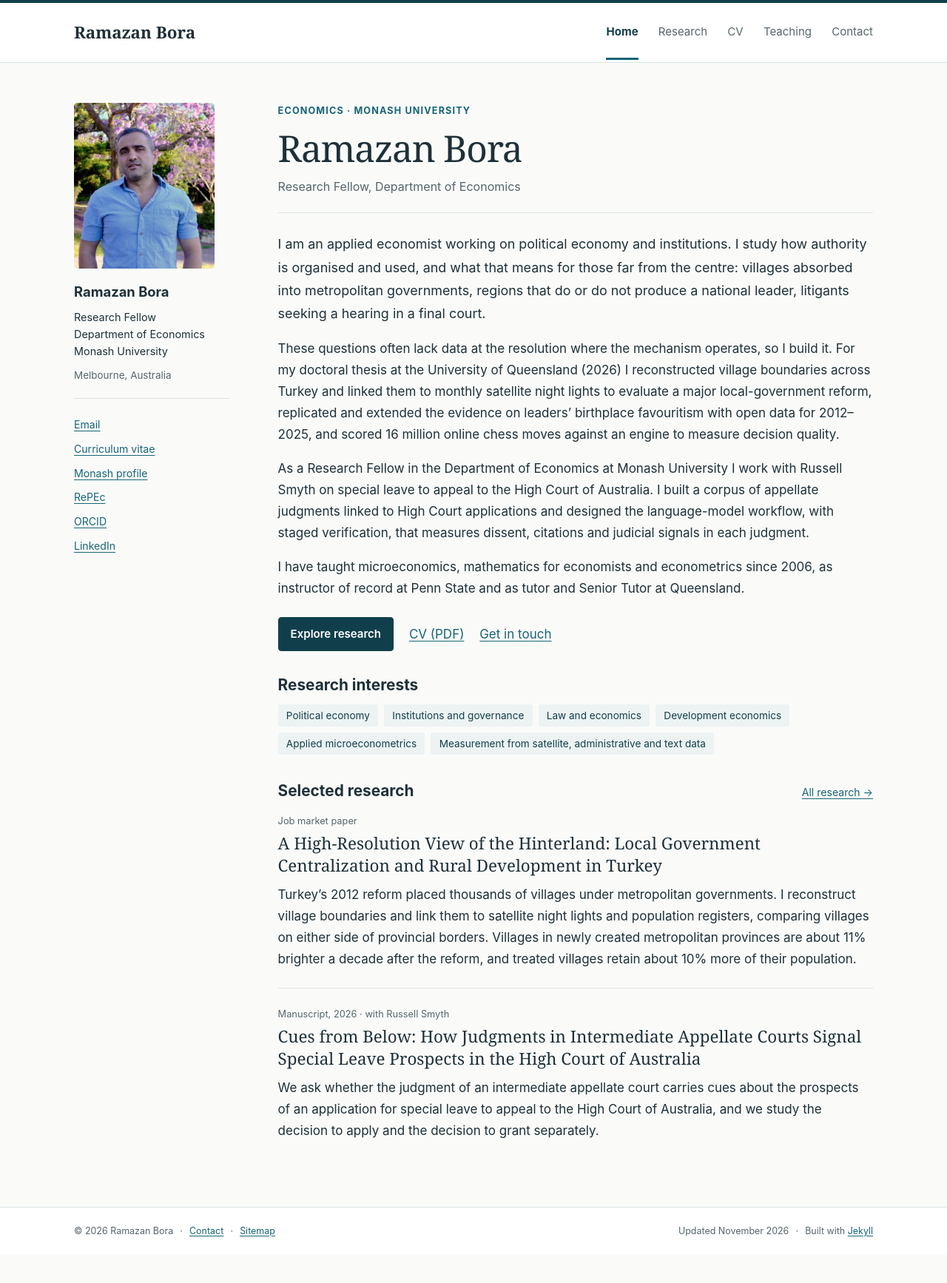
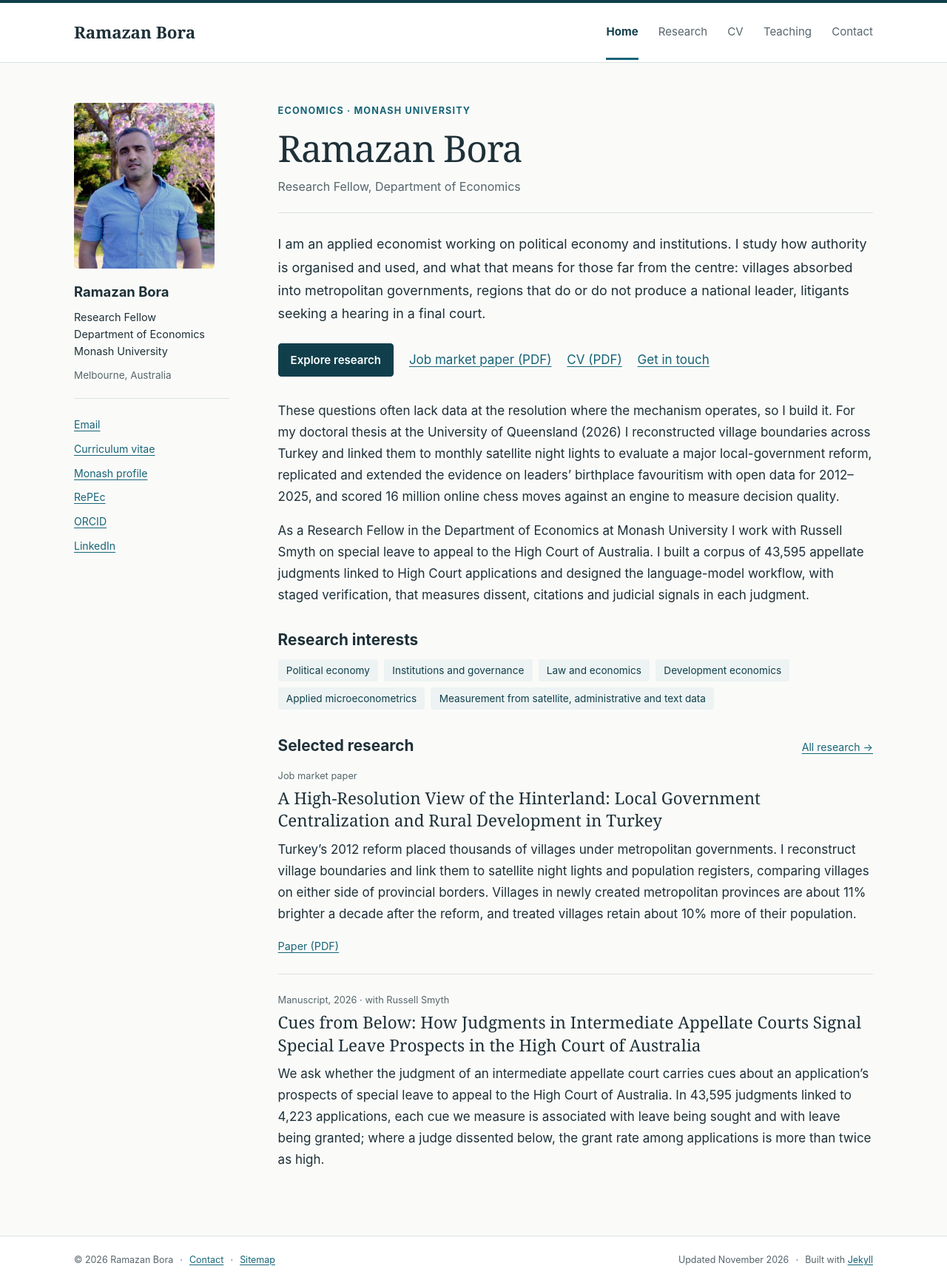
Before and after one commit to ramazanbora/ramazanbora.github.io, a Jekyll site: the page built from _pages/about.md, in a window 1280 px wide. Shown: the whole page at 74% size. Built offline with Jekyll 4.4.1, drawn with Linux system fonts in a browser that asks for light colours; before the commit the page ends 1695 px from its top, so only the background shows below that.

Commit message:
Post the job market paper, expand the court paper, tighten the home page
- Job market paper: files/Bora_JMP.pdf, linked as "Paper (PDF)" from the
  home, research, CV and paper pages in place of "available on request".
- "Cues from Below": fuller description with the corpus, the measures, the
  main results, the measurement approach and the December 2026 workshop.
- Research page opens with the questions and the approach instead of the
  generic paragraph.
- Home page: teaching paragraph removed, buttons moved up under the first
  paragraph, corpus size stated. On phones the name appears once.
- Public CV: full "Cues from Below" abstract restored.
- validate_site.py and README updated for the new file.

Co-Authored-By: Claude Fable 5.2 <noreply@anthropic.com>

```diff
--- a/_data/research.yml
+++ b/_data/research.yml
@@ -4,7 +4,7 @@
   status: "Job market paper"
   authors: "Ramazan Bora"
   url: /research/hinterland-abstract/
-  request_paper: true
+  paper_file: /files/Bora_JMP.pdf
   summary: "Turkey’s 2012 reform placed thousands of villages under metropolitan governments. I reconstruct village boundaries and link them to satellite night lights and population registers, comparing villages on either side of provincial borders. Villages in newly created metropolitan provinces are about 11% brighter a decade after the reform, and treated villages retain about 10% more of their population."
   paragraphs:
     - "Turkey’s 2012 metropolitan reform created 14 new metropolitan provinces, extended existing metropolitan jurisdictions to provincial borders and abolished village self-government within them. I reconstruct village boundary polygons for thousands of villages and link them to VIIRS night lights, population registers, a daily satellite proxy for power outages and driving times to administrative centres."
@@ -18,10 +18,13 @@
   authors: "Ramazan Bora and Russell Smyth"
   coauthors: "Russell Smyth"
   url: /research/cues-from-below/
-  summary: "We ask whether the judgment of an intermediate appellate court carries cues about the prospects of an application for special leave to appeal to the High Court of Australia, and we study the decision to apply and the decision to grant separately."
+  summary: "We ask whether the judgment of an intermediate appellate court carries cues about an application’s prospects of special leave to appeal to the High Court of Australia. In 43,595 judgments linked to 4,223 applications, each cue we measure is associated with leave being sought and with leave being granted; where a judge dissented below, the grant rate among applications is more than twice as high."
   paragraphs:
-    - "How the High Court exercises its discretion to grant special leave to appeal is widely regarded as unclear. We ask whether dissent, the way a judgment is written, the authorities it cites and the language its judges use carry cues about an application’s prospects."
-    - "We link the judgments of five intermediate appellate courts to special-leave applications and outcomes, so that we can study both the decision to apply and the decision to grant."
+    - "The High Court of Australia grants special leave to appeal in a small fraction of applications, usually gives only brief reasons, and since December 2023 ordinarily decides applications on the papers. Practitioners describe the criteria as opaque. Our framing draws on cue theory from the literature on the United States Supreme Court: a court with limited time looks for cues in the judgment below."
+    - "We built a corpus of 43,595 judgments from five intermediate appellate courts, 2000 to 2026, about 2.86 million paragraphs, and linked it to 4,223 special-leave applications and their outcomes. Starting from all appellate judgments, and not only from applications, lets us separate two decisions that earlier work could not: the litigant’s decision to apply and the Court’s decision to grant. For each judgment we measure dissent on the orders, length, the number and type of authorities cited, and whether a judge said that the question belongs to the High Court or flagged a gap, a conflict or a difficulty in the law."
+    - "Each cue is associated with both decisions. Applications were about twice as frequent where there was a dissent, and 33% of those applications were granted, against 14% where the court below agreed on the orders. An express statement that the issue is one for the High Court appears in only 237 judgments, yet it is among the strongest correlates of a grant when the other cues are held constant."
+    - "The measures were produced with language models. Reading 280 million words with the most capable model would have been unaffordable, so each measure runs as a cascade: a mechanical screen, a low-cost model that extracts or flags, and a stronger model that decides. We cross-checked the dissent classifications against the existing High Court Database, and extending that validation with a human-coded sample across all measures is the next step."
+    - "The corpus was designed as a research base for a programme of work, not as the dataset for one paper: the text is held at paragraph level and linked to citations, applications and outcomes. The paper will be presented at the workshop Accessing Judicial Power in the Australian Political System at the Australian National University in December 2026."
 
 - id: birthplace
   title: "Birthplace Favoritism Revisited: Replication, Modern Evidence, and Crisis Dynamics"
--- a/_includes/paper-details.html
+++ b/_includes/paper-details.html
@@ -3,8 +3,10 @@
   <p>{{ paper.authors }}</p>
   <p>{{ paper.status }}</p>
 </div>
+{% if paper.paper_file %}<p><a class="button-link" href="{{ paper.paper_file | relative_url }}">Paper (PDF)</a></p>{% endif %}
 {% for paragraph in paper.paragraphs %}<p>{{ paragraph }}</p>{% endfor %}
-{% if paper.paper_url %}
+{% if paper.paper_file %}
+{% elsif paper.paper_url %}
 <p class="paper-links"><a href="{{ paper.paper_url }}">Discussion paper (PDF)</a><a href="{{ paper.record_url }}">RePEc record</a></p>
 {% elsif paper.request_paper %}
 <p class="paper-links"><a href="mailto:{{ site.author.email }}?subject={{ paper.title | url_encode | replace: '+', '%20' }}">Paper available on request</a></p>
--- a/_pages/about.md
+++ b/_pages/about.md
@@ -12,17 +12,16 @@ redirect_from:
 
 <p class="intro">I am an applied economist working on political economy and institutions. I study how authority is organised and used, and what that means for those far from the centre: villages absorbed into metropolitan governments, regions that do or do not produce a national leader, litigants seeking a hearing in a final court.</p>
 
-These questions often lack data at the resolution where the mechanism operates, so I build it. For my doctoral thesis at the University of Queensland (2026) I reconstructed village boundaries across Turkey and linked them to monthly satellite night lights to evaluate a major local-government reform, replicated and extended the evidence on leaders’ birthplace favouritism with open data for 2012–2025, and scored 16 million online chess moves against an engine to measure decision quality.
-
-As a Research Fellow in the Department of Economics at Monash University I work with Russell Smyth on special leave to appeal to the High Court of Australia. I built a corpus of appellate judgments linked to High Court applications and designed the language-model workflow, with staged verification, that measures dissent, citations and judicial signals in each judgment.
-
-I have taught microeconomics, mathematics for economists and econometrics since 2006, as instructor of record at Penn State and as tutor and Senior Tutor at Queensland.
-
 <div class="action-links">
   <a class="button-link" href="{{ '/research/' | relative_url }}">Explore research</a>
+  <a href="{{ '/files/Bora_JMP.pdf' | relative_url }}">Job market paper (PDF)</a>
   <a href="{{ site.cv_pdf | relative_url }}">CV (PDF)</a>
   <a href="mailto:{{ site.author.email }}">Get in touch</a>
 </div>
+
+These questions often lack data at the resolution where the mechanism operates, so I build it. For my doctoral thesis at the University of Queensland (2026) I reconstructed village boundaries across Turkey and linked them to monthly satellite night lights to evaluate a major local-government reform, replicated and extended the evidence on leaders’ birthplace favouritism with open data for 2012–2025, and scored 16 million online chess moves against an engine to measure decision quality.
+
+As a Research Fellow in the Department of Economics at Monash University I work with Russell Smyth on special leave to appeal to the High Court of Australia. I built a corpus of 43,595 appellate judgments linked to High Court applications and designed the language-model workflow, with staged verification, that measures dissent, citations and judicial signals in each judgment.
 
 ## Research interests
 
@@ -45,6 +44,7 @@ I have taught microeconomics, mathematics for economists and econometrics since
     <p class="paper-status">{{ paper.status }}{% if paper.coauthors %} · with {{ paper.coauthors }}{% endif %}</p>
     <h3><a href="{{ paper.url | relative_url }}">{{ paper.title }}</a></h3>
     <p>{{ paper.summary }}</p>
+    {% if paper.paper_file %}<p class="paper-links"><a href="{{ paper.paper_file | relative_url }}">Paper (PDF)</a></p>{% endif %}
   </article>
 {% endfor %}
 </div>
--- a/_pages/research.md
+++ b/_pages/research.md
@@ -5,7 +5,9 @@ permalink: /research/
 description: "Research by Ramazan Bora on institutions, political economy, appellate courts and decision-making, including his job market paper on metropolitan government in Turkey."
 ---
 
-My research combines applied econometrics, original data construction and computational methods to study institutions and behaviour. Current projects use legal texts, satellite imagery, administrative records and online chess data.
+The questions I ask are about how authority is organised and used: who decides, at what level, and with what consequences for the people and cases far from the centre. What happens to villages when the local government that served them is absorbed into a metropolitan one? How does a final court with a discretionary docket decide which disputes deserve its attention, and what do the judges below it do to be heard? How much do national leaders steer resources to their home regions, and when are they restrained?
+
+Questions of this kind usually stall for lack of data at the resolution where the mechanism operates. So in each project I first build the measurement from public raw material, and then spend at least as much effort trying to break the result as I spent producing it.
 
 {% assign categories = 'Job market paper|Papers|Work in progress' | split: '|' %}
 {% for category in categories %}
@@ -17,7 +19,7 @@ My research combines applied econometrics, original data construction and comput
     <p class="paper-status">{{ paper.status }}{% if paper.coauthors %} · with {{ paper.coauthors }}{% endif %}</p>
     <h3>{% if paper.url %}<a href="{{ paper.url | relative_url }}">{{ paper.title }}</a>{% else %}{{ paper.title }}{% endif %}</h3>
     <p>{{ paper.summary }}</p>
-    {% if paper.url %}<p class="paper-links"><a href="{{ paper.url | relative_url }}">Research summary</a>{% if paper.paper_url %}<a href="{{ paper.paper_url }}">Discussion paper (PDF)</a><a href="{{ paper.record_url }}">RePEc record</a>{% elsif paper.request_paper %}<a href="mailto:{{ site.author.email }}?subject={{ paper.title | url_encode | replace: '+', '%20' }}">Paper available on request</a>{% endif %}</p>{% endif %}
+    {% if paper.url %}<p class="paper-links"><a href="{{ paper.url | relative_url }}">Research summary</a>{% if paper.paper_file %}<a href="{{ paper.paper_file | relative_url }}">Paper (PDF)</a>{% elsif paper.paper_url %}<a href="{{ paper.paper_url }}">Discussion paper (PDF)</a><a href="{{ paper.record_url }}">RePEc record</a>{% elsif paper.request_paper %}<a href="mailto:{{ site.author.email }}?subject={{ paper.title | url_encode | replace: '+', '%20' }}">Paper available on request</a>{% endif %}</p>{% endif %}
   </article>
 {% endfor %}
 </div>
--- a/assets/css/academic.css
+++ b/assets/css/academic.css
@@ -121,6 +121,8 @@ strong { font-weight: 650; }
   .footer-inner { padding: 1.2rem; display: block; }
   .footer-inner p + p { margin-top: .35rem; }
   .inner-page .profile { display: none; }
+  .site-body:not(.inner-page) .profile-name { display: none; }
+  .home-content .page-heading { position: absolute; width: 1px; height: 1px; margin: -1px; padding: 0; overflow: hidden; clip: rect(0 0 0 0); white-space: nowrap; border: 0; }
   .paper-page h1 { font-size: 1.55rem; line-height: 1.3; }
 }
 @media (max-width: 360px) {
--- a/scripts/validate_site.py
+++ b/scripts/validate_site.py
@@ -134,6 +134,7 @@ expected_sitemap = {"https://ramazanbora.com" + route for route in expected_rout
 expected_sitemap |= {
     "https://ramazanbora.com/files/cv_final.pdf",
     "https://ramazanbora.com/files/Ramazan_Bora_CV.pdf",
+    "https://ramazanbora.com/files/Bora_JMP.pdf",
 }
 actual_sitemap = {e.text for e in ET.parse(site / "sitemap.xml").findall(".//{http://www.sitemaps.org/schemas/sitemap/0.9}loc")}
 if actual_sitemap != expected_sitemap:
```
Also changed, not shown: README.md (+1 -0 lines), _pages/cv.md (+1 -1 lines), 3 other files.
